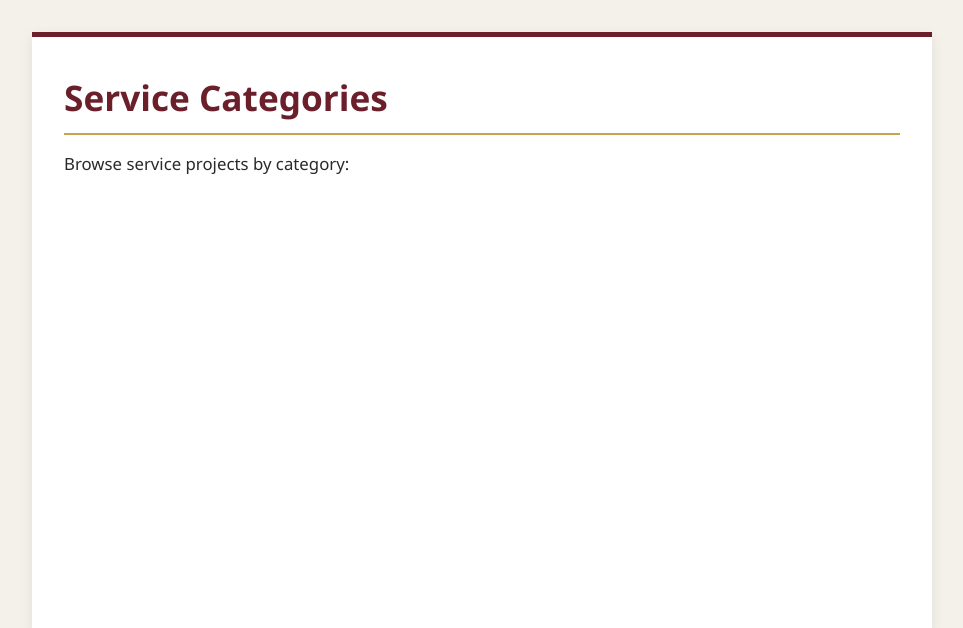
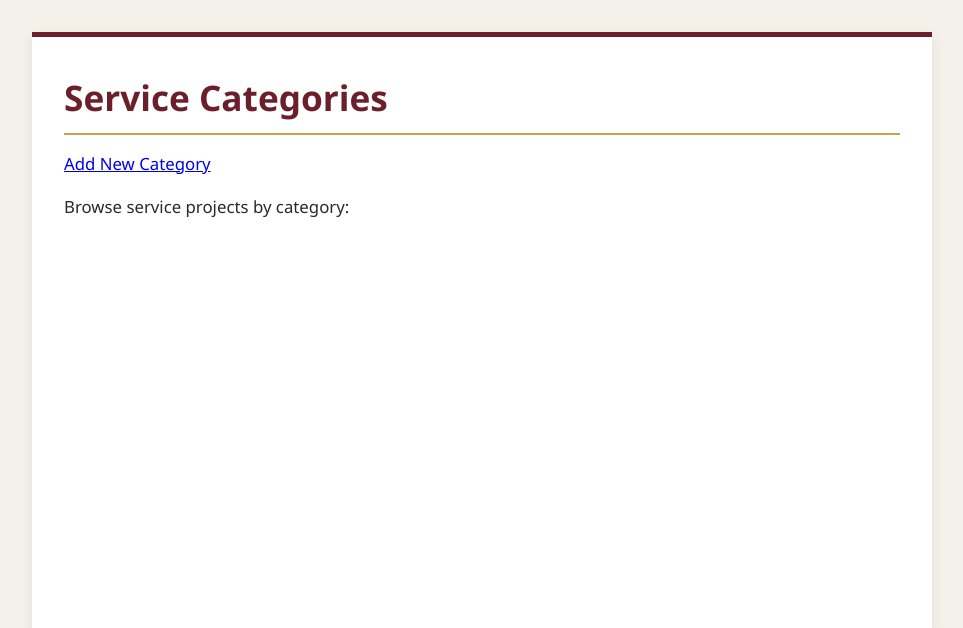
Before and after one commit to eugebyuidaho/cse340-course-repo, a Node server app: page /categories in a window 1280 px wide. Shown: the part 64-692 px from the top of the page, without its empty margins (158-1121 px from the left). Run offline with Node 20, Linux system fonts and the light colour scheme; data that the repository does not hold is empty.

Commit message:
w04 Inserting and Updating Data

```diff
--- a/src/controllers/categories.js
+++ b/src/controllers/categories.js
@@ -1,5 +1,6 @@
-import { getAllCategories, getCategoryById, getProjectsByCategoryId, getCategoriesByProjectId, updateCategoryAssignments } from '../models/categories.js';
+import {getAllCategories, getCategoryById, getCategoriesByProjectId, getProjectsByCategoryId, updateCategoryAssignments, createCategory, updateCategory} from '../models/categories.js';
 import { getProjectDetails } from '../models/projects.js';
+import { body, validationResult } from 'express-validator';
 
 const showCategoriesPage = async (req, res) => {
     const categories = await getAllCategories();
@@ -37,4 +38,75 @@ const processAssignCategoriesForm = async (req, res) => {
     res.redirect(`/projects/${projectId}`);
 };
 
-export { showCategoriesPage, showCategoryDetailsPage, showAssignCategoriesForm, processAssignCategoriesForm };
+const categoryValidation = [
+    body('name')
+        .trim()
+        .notEmpty().withMessage('Category name is required')
+        .isLength({ min: 3, max: 100 }).withMessage('Category name must be between 3 and 100 characters')
+];
+
+const showNewCategoryForm = async (req, res) => {
+    const title = 'Add New Category';
+
+    res.render('new-category', { title });
+}
+
+const processNewCategoryForm = async (req, res) => {
+    const errors = validationResult(req);
+    if (!errors.isEmpty()) {
+        errors.array().forEach((error) => {
+            req.flash('error', error.msg);
+        });
+
+        return res.redirect('/new-category');
+    }
+
+    const { name } = req.body;
+
+    try {
+        await createCategory(name);
+
+        req.flash('success', 'New category created successfully!');
+        res.redirect('/categories');
+    } catch (error) {
+        console.error('Error creating new category:', error);
+        req.flash('error', 'There was an error creating the category.');
+        res.redirect('/new-category');
+    }
+}
+
+const showEditCategoryForm = async (req, res) => {
+    const id = req.params.id;
+    const category = await getCategoryById(id);
+    const title = 'Edit Category';
+
+    res.render('update-category', { title, category });
+}
+
+const processEditCategoryForm = async (req, res) => {
+    const id = req.params.id;
+
+    const errors = validationResult(req);
+    if (!errors.isEmpty()) {
+        errors.array().forEach((error) => {
+            req.flash('error', error.msg);
+        });
+
+        return res.redirect(`/edit-category/${id}`);
+    }
+
+    const { name } = req.body;
+
+    try {
+        await updateCategory(id, name);
+
+        req.flash('success', 'Category updated successfully!');
+        res.redirect('/categories');
+    } catch (error) {
+        console.error('Error updating category:', error);
+        req.flash('error', 'There was an error updating the category.');
+        res.redirect(`/edit-category/${id}`);
+    }
+}
+
+export { showCategoriesPage, showCategoryDetailsPage, showAssignCategoriesForm, processAssignCategoriesForm, categoryValidation, showNewCategoryForm, processNewCategoryForm, showEditCategoryForm, processEditCategoryForm };
--- a/src/models/categories.js
+++ b/src/models/categories.js
@@ -7,6 +7,23 @@ const getAllCategories = async() => {
     `;
 
     const result = await db.query(query);
+
+    return result.rows;
+}
+
+
+const getCategoriesByProjectId = async (projectId) => {
+    const query = `
+        SELECT category.category_id, category.name
+        FROM public.category
+        JOIN public.project_category
+          ON category.category_id = project_category.category_id
+        WHERE project_category.project_id = $1
+        ORDER BY category.name;
+    `;
+
+    const queryParams = [projectId];
+    const result = await db.query(query, queryParams);
 
     return result.rows;
 }
@@ -24,20 +41,39 @@ const getCategoryById = async (id) => {
     return result.rows[0];
 }
 
-const getCategoriesByProjectId = async (projectId) => {
+const createCategory = async (name) => {
     const query = `
-        SELECT category.category_id, category.name
-        FROM public.category
-        JOIN public.project_category
-          ON category.category_id = project_category.category_id
-        WHERE project_category.project_id = $1
-        ORDER BY category.name;
+        INSERT INTO category (name)
+        VALUES ($1)
+        RETURNING category_id;
     `;
 
-    const queryParams = [projectId];
+    const queryParams = [name];
     const result = await db.query(query, queryParams);
 
-    return result.rows;
+    if (result.rows.length === 0) {
+        throw new Error('Failed to create category');
+    }
+
+    return result.rows[0].category_id;
+}
+
+const updateCategory = async (categoryId, name) => {
+    const query = `
+        UPDATE category
+        SET name = $1
+        WHERE category_id = $2
+        RETURNING category_id;
+    `;
+
+    const queryParams = [name, categoryId];
+    const result = await db.query(query, queryParams);
+
+    if (result.rows.length === 0) {
+        throw new Error('Failed to update category');
+    }
+
+    return result.rows[0].category_id;
 }
 
 const getProjectsByCategoryId = async (categoryId) => {
@@ -80,4 +116,6 @@ const updateCategoryAssignments = async(projectId, categoryIds) => {
     }
 }
 
-export { getAllCategories, getCategoryById, getCategoriesByProjectId, getProjectsByCategoryId, updateCategoryAssignments };
+
+
+export { getAllCategories, getCategoryById, getCategoriesByProjectId, getProjectsByCategoryId, updateCategoryAssignments, createCategory, updateCategory };
--- a/src/models/projects.js
+++ b/src/models/projects.js
@@ -38,7 +38,8 @@ const getProjectsByOrganizationId = async (organizationId) => {
 
 const createProject = async (title, description, location, date, organizationId) => {
     const query = `
-      INSERT INTO project (title, description, location, date, organization_id)
+
+      INSERT INTO project (title, description, location, project_date, organization_id)
       VALUES ($1, $2, $3, $4, $5)
       RETURNING project_id;
     `;
--- a/src/views/categories.ejs
+++ b/src/views/categories.ejs
@@ -1,11 +1,15 @@
 <%- include('partials/header') %>
     <main>
         <h1><%= title %></h1>
+        <p><a href="/new-category">Add New Category</a></p>
 
         <p>Browse service projects by category:</p>
         <ul>
             <% categories.forEach(category => { %>
-                <li><a href="/category/<%= category.category_id %>"><%= category.name %></a></li>
+                <li>
+                    <a href="/categories/<%= category.category_id %>"><%= category.name %></a>
+                    <a href="/edit-category/<%= category.category_id %>">Edit</a>
+                </li>
             <% }); %>
         </ul>
     </main>
```
Also changed, not shown: src/routes.js (+9 -10 lines), src/views/new-category.ejs (added, +20 -0 lines), src/views/update-category.ejs (added, +21 -0 lines).
